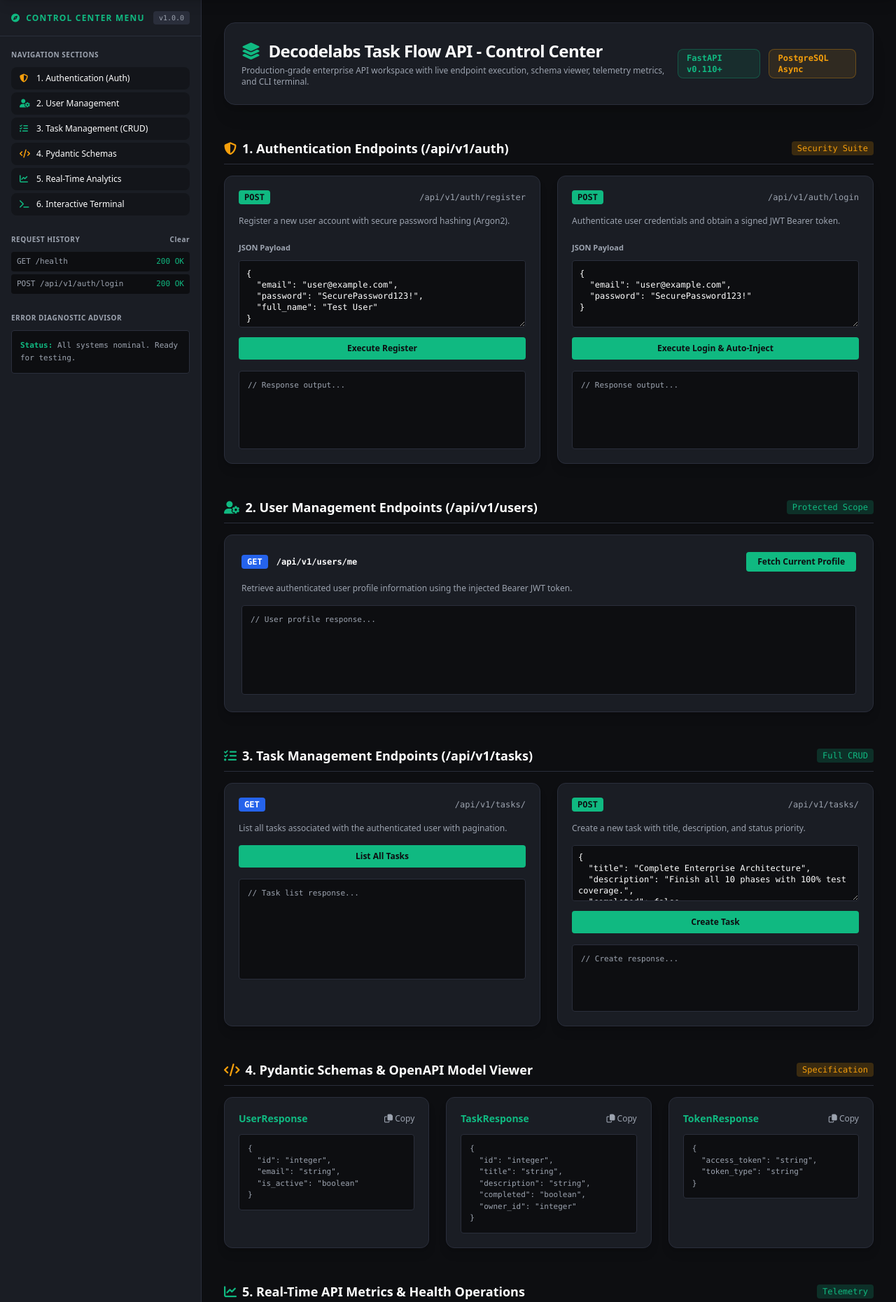
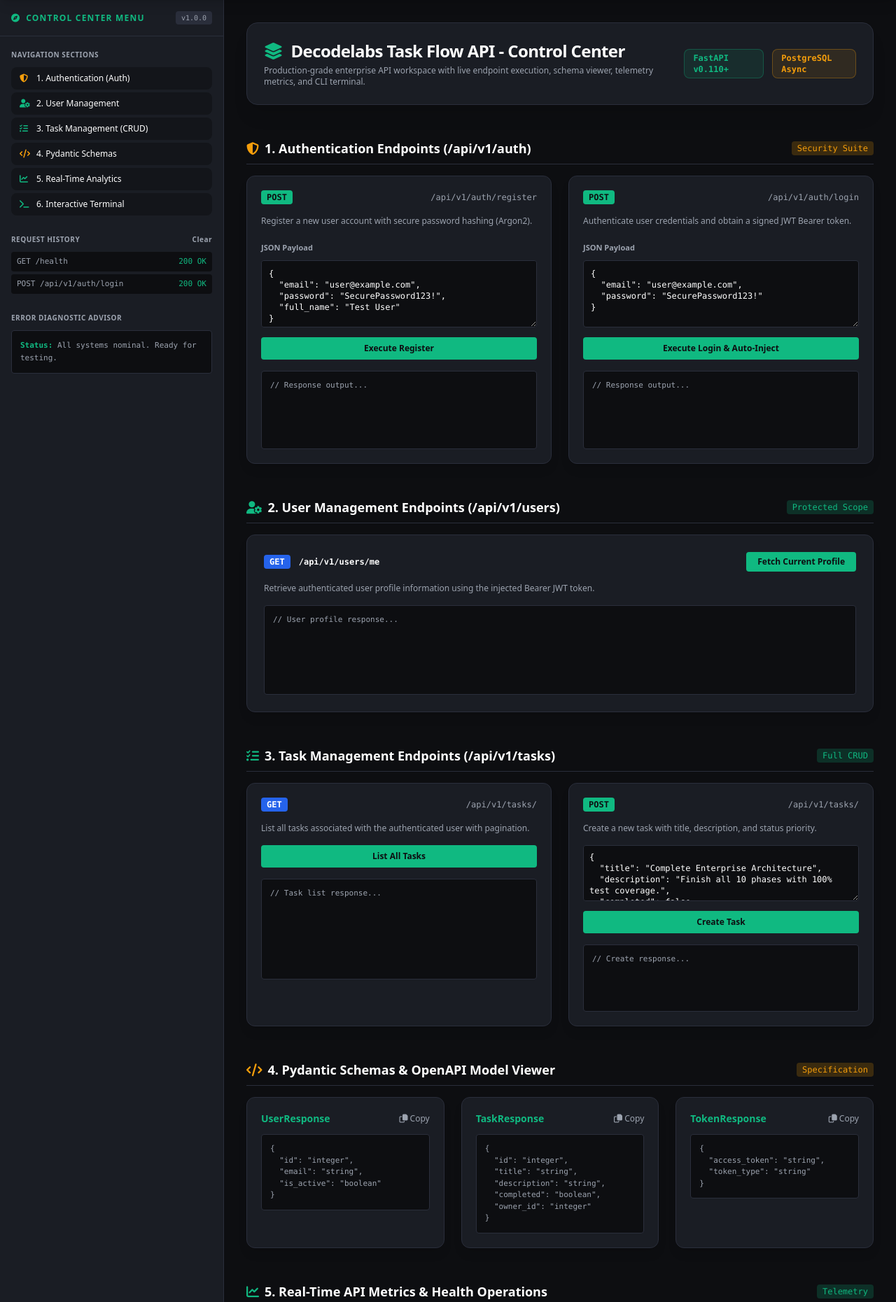
Before and after one commit to hafizabdulaziz/decodelabs-task-flow-backend, a Python web app: template app/templates/dashboard.html in a window 1280 px wide. Shown: the part 61-1922 px from the top of the page at 70% size. Run offline with Jinja, Linux system fonts and the light colour scheme; the template is opened without the code that fills it, so the values that code supplies are empty; some libraries are stand-ins or nearby versions.

Commit message:
refactor(auth-ui): fix login 422 error with urlencoded form-data and lock viewport layout

```diff
--- a/app/static/css/styles.css
+++ b/app/static/css/styles.css
@@ -1,10 +1,11 @@
 /* Custom styles for Decodelabs Task Flow API Control Center */
-body {
+html, body {
+    margin: 0;
+    padding: 0;
+    height: 100%;
+    overflow: hidden;
     background-color: #0D0E11;
     color: #FFFFFF;
-    margin: 0;
-    padding: 0;
-    overflow: hidden;
 }
 
 /* Glassmorphism effects */
@@ -31,23 +32,22 @@
 }
 
 /* Issue 2: Strict Layout & Scrolling Constraints */
-.app-layout {
+.control-center-layout {
     display: flex;
     height: 100vh;
     width: 100vw;
     overflow: hidden;
 }
 
-.sidebar {
-    width: 280px;
+.sidebar-panel {
+    width: 320px;
     height: 100vh;
     overflow-y: auto;
     flex-shrink: 0;
 }
 
-.main-content {
+.content-panel {
     flex: 1;
     height: 100vh;
     overflow-y: auto;
-    padding: 2rem;
 }
--- a/app/templates/dashboard.html
+++ b/app/templates/dashboard.html
@@ -66,10 +66,10 @@
     </header>
 
     <!-- Main Split View Container -->
-    <div class="flex flex-1 overflow-hidden">
+    <div class="control-center-layout">
 
         <!-- Sidebar Navigation -->
-        <aside class="w-72 bg-charcoalCard border-r border-charcoalBorder flex flex-col shrink-0">
+        <aside class="sidebar-panel bg-charcoalCard border-r border-charcoalBorder flex flex-col">
             <div class="p-4 border-b border-charcoalBorder flex items-center justify-between">
                 <h2 class="text-xs font-bold text-emeraldNeon uppercase tracking-widest flex items-center space-x-2">
                     <i class="fa-solid fa-compass"></i>
@@ -131,7 +131,7 @@
         </aside>
 
         <!-- Main Content Scrollable Area -->
-        <main class="flex-1 overflow-y-auto p-8 space-y-12">
+        <main class="content-panel space-y-12 p-8">
 
             <!-- Header Banner -->
             <div class="bg-charcoalCard border border-charcoalBorder rounded-2xl p-6 shadow-xl flex items-center justify-between">
@@ -495,14 +495,29 @@
         }
 
         async function testLogin() {
-            const payload = document.getElementById('loginPayload').value;
+            const rawPayload = document.getElementById('loginPayload').value;
             const out = document.getElementById('loginOutput');
             out.textContent = "Executing POST /api/v1/auth/login...\n";
             try {
+                let email = "user@example.com";
+                let password = "SecurePassword123!";
+                try {
+                    const parsed = JSON.parse(rawPayload);
+                    email = parsed.email || parsed.username || email;
+                    password = parsed.password || password;
+                } catch (e) {
+                    // fallback if not JSON
+                }
+
+                const formData = new URLSearchParams();
+                formData.append('username', email);
+                formData.append('password', password);
+                formData.append('grant_type', 'password');
+
                 const res = await fetch('/api/v1/auth/login', {
                     method: 'POST',
-                    headers: { 'Content-Type': 'application/json' },
-                    body: payload
+                    headers: { 'Content-Type': 'application/x-www-form-urlencoded' },
+                    body: formData
                 });
                 const data = await res.json();
                 out.textContent = JSON.stringify(data, null, 2);
```
Also changed, not shown: completed_work_1.md (+5 -6 lines).
